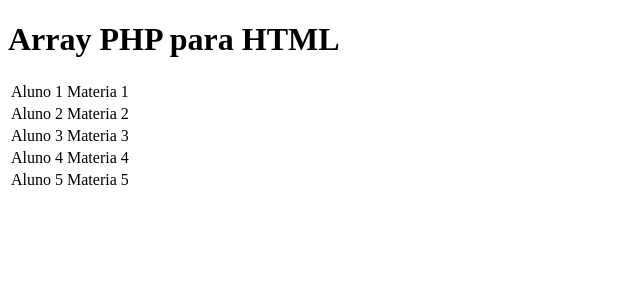
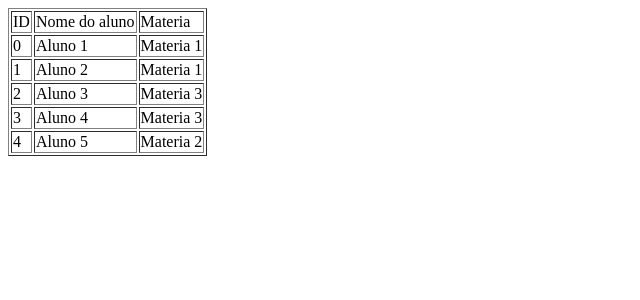
Before and after one commit to anacarolinasnt/PROG3-EXERCICIOS, a PHP site: page /Array.php in a window 1280 px wide. Shown: the top 300 px of the page, without its empty margins (0-640 px from the left). Run offline with PHP 8.4, Linux system fonts and the light colour scheme.

Commit message:
Update Array.php

```diff
--- a/AulaPHP/Array.php
+++ b/AulaPHP/Array.php
@@ -1,37 +1,37 @@
-<!DOCTYPE html>
-<html lang="pt-br">
-<head>
-  <meta charset="UTF-8">
-  <meta name="viewport" content="width=device-width, initial-scale=1.0">
-  <title>Teste PHP</title>
-</head>
-<body>
-  <h1>Array PHP para HTML </h1>
-  <?php
-  function html_table($data = array())
-  {
-    $rows = array();
-    foreach ($data as $row)
-    {
-      $cells = array();
-      foreach ($row as $cell)
-      {
-        $cells[] = "<td>{$cell}</td>";
-      }
-      $rows[] = "<tr>" . implode('', $cells) . "</tr>";
-    }
-  return "<table class='hci-table'>" . implode('', $rows) . "</table>";
-  }
+<?php
 
-  $data = array(
-    array('Aluno 1 Materia 1'),
-    array('Aluno 2 Materia 2'),
-    array('Aluno 3 Materia 3'),
-    array('Aluno 4 Materia 4'),
-    array('Aluno 5 Materia 5'),
-    );
+ 	$dados = [
+      ['Aluno 1', 'Materia 1'],
+      ['Aluno 2', 'Materia 1'],
+      ['Aluno 3', 'Materia 3'],
+      ['Aluno 4', 'Materia 3'],
+      ['Aluno 5', 'Materia 2']
+    ];
 
-  echo html_table($data);
-  ?>
-  </body>
-</html>
+	/*
+    	Tabela em html:
+	<table>
+      <tr>
+      	<td>celula 1</td>
+        <td>celula 2</td>
+      </tr>
+     </table>
+	*/
+
+	echo "<table border='1'>";
+	echo "<tr>";
+		echo "<td>ID</td>";
+		echo "<td>Nome do aluno</td>";
+		echo "<td>Materia</td>";
+	echo "</tr>";
+	foreach($dados as $dado => $nome){
+      	echo "<tr>";
+      		echo "<td>$dado</td>";
+      		echo "<td>$nome[0]</td>";
+      		echo "<td>$nome[1]</td>";
+      	echo "</tr>";
+   		//echo "<li>$dado | $nome[0] | $nome[1]</li>";
+    }//foreach
+	echo "</table>";
+
+?>
```
